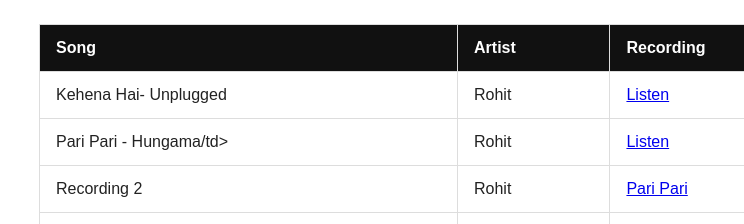
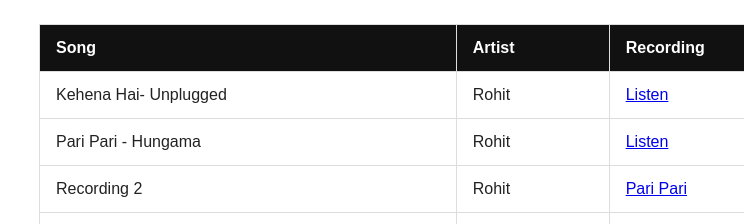
Before and after one commit to surfourtwenty-dev/sur420-website, a plain HTML site: page index.html in a window 1280 px wide. Shown: the part 1362-1586 px from the top of the page, 201-945 px from the left. Drawn offline with Linux system fonts and the light colour scheme; a script that the page names is missing.

Commit message:
Update index.html

```diff
--- a/index.html
+++ b/index.html
@@ -80,7 +80,7 @@
                     <td><a href="assets/audio/Kehena Hai.mp3" target="_blank">Listen</a></td>
                 </tr>
                 <tr>
-                    <td>Pari Pari - Hungama/td>
+                    <td>Pari Pari - Hungama</td>
                     <td>Rohit</td>
                     <td><a href="assets/audio/Pari Pari.mp3" target="_blank">Listen</a></td>
                 </tr>
```
